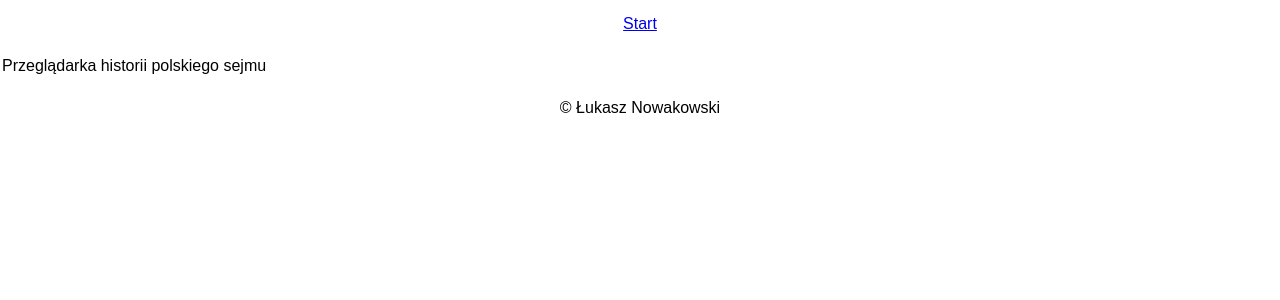
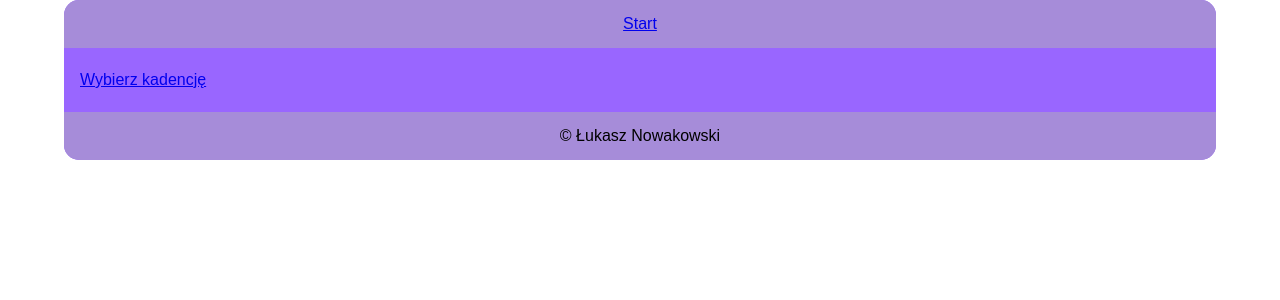
Before and after one commit to woocasch/sejm-client, a React app in the folder front/: page / in a window 1280 px wide. Shown: the top 300 px of the page. Built offline with nearby package versions, Linux system fonts and the light colour scheme; the HTML template or start-up script is replaced by a standard one.

Commit message:
Add terms display and service for interacting with API.

```diff
--- a/front/src/app.css
+++ /dev/null
@@ -1,3 +0,0 @@
-.home-page {
-  line-height: 2;
-}
--- /dev/null
+++ b/front/src/app.scss
@@ -0,0 +1,3 @@
+.home-page {
+    line-height: 2;
+}
--- a/front/src/app.tsx
+++ b/front/src/app.tsx
@@ -1,8 +1,11 @@
-import './app.css';
-import multi_ninja from './assets/multi-ninja.png';
+import './app.scss';
 import React from 'react';
 import { NavLink } from 'react-router';
 
 export default function AppComponent() {
-  return <div className="home-page">Przeglądarka historii polskiego sejmu</div>;
+  return (
+    <div className="home-page">
+      <NavLink to={`/terms`}>Wybierz kadencję</NavLink>
+    </div>
+  );
 }
--- a/front/src/assets/index.scss
+++ b/front/src/assets/index.scss
@@ -1,16 +1,30 @@
+@use 'sass:color';
+@import './variables.scss';
+
 .root_container {
     font-family: 'Nunito', 'Quicksand', sans-serif;
-  .menu {
+    background-color: $background-color;
+    border-radius: 15px;
+    width: 90%;
+    margin: auto;
+    > .menu {
         text-align: center;
         line-height: 3;
+        background-color: color.scale($background-color, $saturation: -50%);
+        border-top-left-radius: 15px;
+        border-top-right-radius: 15px;
     }
 
-  > div:nth-child(2) {
-    padding: 2px;
+    > .content {
+        margin: auto;
+        padding: 1em;
     }
 
-  .footer {
+    > .footer {
         text-align: center;
         line-height: 3;
+        background-color: color.scale($background-color, $saturation: -50%);
+        border-bottom-left-radius: 15px;
+        border-bottom-right-radius: 15px;
     }
 }
--- /dev/null
+++ b/front/src/assets/variables.scss
@@ -0,0 +1 @@
+$background-color: hsl(260 100% 70%);
--- a/front/src/index.tsx
+++ b/front/src/index.tsx
@@ -4,11 +4,16 @@ import AppComponent from './app';
 import './assets/reset.scss';
 import './assets/index.scss';
 import { createBrowserRouter, RouterProvider } from 'react-router';
+import TermsComponent from './terms/terms';
 
 const router = createBrowserRouter([
   {
     path: '/',
     Component: AppComponent,
+  },
+  {
+    path: '/terms',
+    Component: TermsComponent,
   },
 ]);
 
@@ -20,7 +25,9 @@ root.render(
     <div className="menu">
       <a href="/">Start</a>
     </div>
-    <RouterProvider router={router} />
+    <div className="content">
+      <RouterProvider router={router} />
+    </div>
     <div className="footer">© Łukasz Nowakowski</div>
   </div>,
 );
--- /dev/null
+++ b/front/src/services/sejm-api-client.ts
@@ -0,0 +1,33 @@
+export interface GetTermsRequest {
+  resultCallback: (terms: TermInfo[]) => void;
+}
+
+export interface TermPrintsData {
+  count: number;
+  lastChanged: Date;
+  link: string;
+}
+
+export interface TermInfo {
+  num: number;
+  from: string;
+  to: string;
+  current: true;
+  prints: TermPrintsData;
+}
+
+export interface ISejmApiClient {
+  GetTerms(request: GetTermsRequest): void;
+}
+
+export class SejmApiClient implements ISejmApiClient {
+  GetTerms(request: GetTermsRequest): void {
+    fetch('https://api.sejm.gov.pl/sejm/term')
+      .then((response) => response.json())
+      .then((data) => request.resultCallback(data));
+  }
+}
+
+export function SejmApiFactory(): ISejmApiClient {
+  return new SejmApiClient();
+}
--- /dev/null
+++ b/front/src/terms/term-info.scss
@@ -0,0 +1,39 @@
+@use 'sass:color';
+@import '../assets/variables.scss';
+
+.term-info {
+    display: grid;
+    grid-template-columns: 1fr repeat(2, 2fr);
+    border-radius: 5px;
+    border: solid black 1px;
+    padding: 0.5em;
+    background-color: color.scale(
+        $background-color,
+        $saturation: -25%,
+        $lightness: -40%
+    );
+    color: color.scale($background-color, $saturation: 25%, $lightness: 40%);
+    &:hover {
+        background-color: yellow;
+    }
+
+    > * {
+        text-align: center;
+    }
+
+    .number {
+        font-weight: bold;
+        grid-column-start: 1;
+        grid-column-end: 2;
+    }
+
+    .range {
+        grid-column-start: 2;
+        grid-column-end: 4;
+        .from::after {
+            content: '-';
+            padding-right: 1em;
+            padding-left: 1em;
+        }
+    }
+}
--- /dev/null
+++ b/front/src/terms/term-info.tsx
@@ -0,0 +1,19 @@
+import React from 'react';
+import './term-info.scss';
+import { TermInfo } from '../services/sejm-api-client';
+
+export interface Properties {
+  termData: TermInfo;
+}
+
+export default function TermInfoComponent(props: Properties) {
+  return (
+    <div className="term-info">
+      <div className="number">{props.termData.num}</div>
+      <div className="range">
+        <span className="from">{props.termData.from}</span>
+        <span className="to">{props.termData.to}</span>
+      </div>
+    </div>
+  );
+}
--- /dev/null
+++ b/front/src/terms/terms.scss
@@ -0,0 +1,5 @@
+.terms {
+    display: grid;
+    grid-template-columns: repeat(4, 1fr);
+    gap: 1em;
+}
--- /dev/null
+++ b/front/src/terms/terms.tsx
@@ -0,0 +1,31 @@
+import React, { useEffect, useMemo, useState } from 'react';
+import './terms.scss';
+import * as API from '../services/sejm-api-client';
+import TermInfoComponent from './term-info';
+
+export interface Properties {}
+
+export default function TermsComponent(props: Properties) {
+  const apiClient: API.ISejmApiClient = API.SejmApiFactory();
+
+  const [terms, setTerms] = useState<API.TermInfo[]>([]);
+
+  const termsOrdered = useMemo(() => {
+    return terms.sort((a, b) => a.num - b.num);
+  }, [terms]);
+
+  useEffect(() => {
+    const request: API.GetTermsRequest = {
+      resultCallback: (v) => setTerms(v),
+    };
+    apiClient.GetTerms(request);
+  }, []);
+
+  return (
+    <div className="terms">
+      {termsOrdered.map((term, i) => (
+        <TermInfoComponent key={i} termData={term} />
+      ))}
+    </div>
+  );
+}
```
Also changed, not shown: front/src/assets/reset.scss (indentation only), 2 other files (tests, documents, lock files or other folders). Lines whose indentation alone changed are shown as unchanged.
